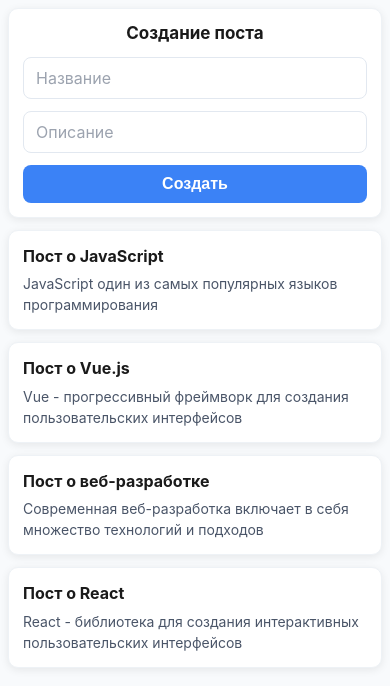
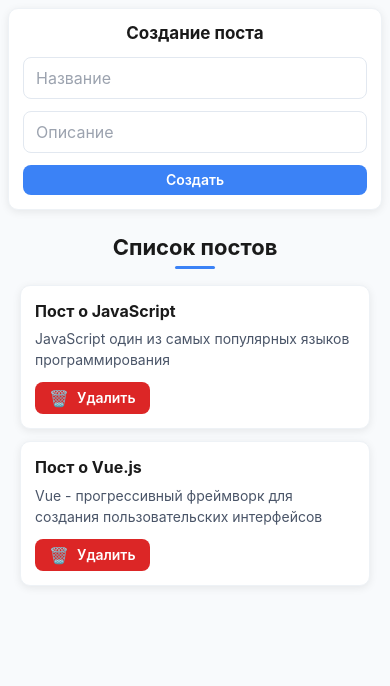
Before and after one commit to baikhonov/vue3-blog, a Vue app: page / in a window 390 px wide. Shown: the top 686 px of the page. Built offline with nearby package versions, Linux system fonts and the light colour scheme.

Commit message:
Вынес карточку поста и кнопку в отдельные компоненты

```diff
--- a/src/App.vue
+++ b/src/App.vue
@@ -25,16 +25,6 @@
           title: "Пост о Vue.js",
           body: "Vue - прогрессивный фреймворк для создания пользовательских интерфейсов"
         },
-        {
-          id: 3,
-          title: "Пост о веб-разработке",
-          body: "Современная веб-разработка включает в себя множество технологий и подходов"
-        },
-        {
-          id: 4,
-          title: "Пост о React",
-          body: "React - библиотека для создания интерактивных пользовательских интерфейсов"
-        }
       ],
     }
   },
--- a/src/components/PostForm.vue
+++ b/src/components/PostForm.vue
@@ -17,12 +17,14 @@
           type="text"
       >
     </div>
-    <button class="form-button" type="submit" @click="createPost">Создать</button>
+    <my-button type="submit" @click="createPost" fullWidth>Создать</my-button>
   </form>
 </template>
 
 <script>
+import MyButton from "@/components/UI/MyButton";
 export default {
+  components: {MyButton},
   data() {
     return {
       post: {
@@ -89,27 +91,7 @@
   color: #9ca3af;
 }
 
-.form-button {
-  width: 100%;
-  padding: 12px 16px;
-  background: #3b82f6;
-  color: white;
-  border: none;
-  border-radius: 8px;
-  font-size: 16px;
-  font-weight: 600;
-  cursor: pointer;
-  transition: all 0.2s ease;
-}
-
-.form-button:hover {
-  background: #2563eb;
-  transform: translateY(-1px);
-}
-
-.form-button:active {
-  transform: translateY(0);
-}
+/* Убрал дублирующиеся стили кнопки */
 
 @media (max-width: 768px) {
   .post-form {
@@ -119,11 +101,6 @@
 
   .form-input {
     padding: 10px 12px;
-    font-size: 16px; /* Важно для iOS чтобы не зумился */
-  }
-
-  .form-button {
-    padding: 10px 14px;
   }
 }
 
--- /dev/null
+++ b/src/components/PostItem.vue
@@ -0,0 +1,124 @@
+<template>
+  <div class="post-card">
+    <div class="post-content">
+      <div class="post-title">{{ post.title }}</div>
+      <div class="post-description">{{ post.body }}</div>
+    </div>
+    <div class="post-actions">
+      <my-button class="btn-delete">
+        <span class="btn-icon">🗑️</span>
+        Удалить
+      </my-button>
+    </div>
+  </div>
+</template>
+
+<script>
+import MyButton from "@/components/UI/MyButton";
+export default {
+  components: { MyButton },
+  props: {
+    post: {
+      type: Object,
+      required: true,
+    }
+  }
+}
+</script>
+
+<style scoped>
+.post-card {
+  width: 100%;
+  max-width: 500px;
+  margin-bottom: 16px;
+  padding: 20px;
+  background: white;
+  border-radius: 12px;
+  box-shadow: 0 2px 8px rgba(0, 0, 0, 0.08);
+  border: 1px solid #eef2f6;
+  font-family: -apple-system, BlinkMacSystemFont, 'Segoe UI', Roboto, sans-serif;
+  transition: all 0.2s ease;
+  display: flex;
+  justify-content: space-between;
+  align-items: flex-start;
+  gap: 16px;
+}
+
+.post-card:hover {
+  box-shadow: 0 4px 16px rgba(0, 0, 0, 0.12);
+}
+
+.post-content {
+  flex: 1;
+  min-width: 0;
+}
+
+.post-title {
+  font-size: 18px;
+  font-weight: 700;
+  color: #1a1a1a;
+  margin-bottom: 8px;
+  line-height: 1.4;
+  word-wrap: break-word;
+}
+
+.post-description {
+  font-size: 15px;
+  line-height: 1.5;
+  color: #4a5568;
+  word-wrap: break-word;
+}
+
+.post-actions {
+  flex-shrink: 0;
+}
+
+.btn-delete {
+  background: #dc2626;
+}
+
+.btn-delete:hover {
+  background: #b91c1c;
+  box-shadow: 0 4px 12px rgba(239, 68, 68, 0.3);
+}
+
+.btn-icon {
+  font-size: 16px;
+}
+
+/* Адаптивность для мобильных */
+@media (max-width: 768px) {
+  .post-card {
+    padding: 16px;
+    margin-bottom: 12px;
+    gap: 12px;
+  }
+
+  .post-title {
+    font-size: 17px;
+  }
+
+  .post-description {
+    font-size: 14px;
+  }
+}
+
+@media (max-width: 480px) {
+  .post-card {
+    padding: 14px;
+    border-radius: 10px;
+    flex-direction: column;
+    gap: 12px;
+  }
+
+  .post-title {
+    font-size: 16px;
+    margin-bottom: 6px;
+  }
+
+  .post-actions {
+    align-self: stretch;
+  }
+
+}
+</style>
--- a/src/components/PostList.vue
+++ b/src/components/PostList.vue
@@ -1,12 +1,20 @@
 <template>
-  <div v-for="post in posts" class="post-card">
-    <div class="post-title">{{ post.title }}</div>
-    <div class="post-description">{{ post.body }}</div>
+  <div class="posts-list">
+    <h3 class="posts-title">Список постов</h3>
+    <post-item
+        v-for="post in posts"
+        :post="post"
+    >
+    </post-item>
   </div>
+
 </template>
 
 <script>
+import PostItem from "@/components/PostItem";
+
 export default {
+  components: {PostItem},
   props: {
     posts: {
       type: Array,
@@ -17,62 +25,58 @@
 </script>
 
 <style scoped>
-.post-card {
-  width: 100%;
-  max-width: 500px;
-  margin-bottom: 16px;
+.posts-list {
   padding: 20px;
-  background: white;
-  border-radius: 12px;
-  box-shadow: 0 2px 8px rgba(0, 0, 0, 0.08);
-  border: 1px solid #eef2f6;
-  font-family: -apple-system, BlinkMacSystemFont, 'Segoe UI', Roboto, sans-serif;
-  transition: all 0.2s ease;
+  max-width: 800px;
+  margin: 0 auto;
 }
 
-.post-card:hover {
-  box-shadow: 0 4px 16px rgba(0, 0, 0, 0.12);
-  transform: translateY(-1px);
+.posts-title {
+  font-size: 28px;
+  font-weight: 700;
+  color: #1a1a1a;
+  margin-bottom: 24px;
+  text-align: center;
+  font-family: -apple-system, BlinkMacSystemFont, 'Segoe UI', Roboto, sans-serif;
+  position: relative;
 }
 
-.post-title {
-  font-size: 18px;
-  font-weight: 700;
-  color: #1a1a1a;
-  margin-bottom: 8px;
-  line-height: 1.4;
+.posts-title::after {
+  content: '';
+  display: block;
+  width: 60px;
+  height: 3px;
+  background: #3b82f6;
+  margin: 8px auto 0;
+  border-radius: 2px;
 }
 
-.post-description {
-  font-size: 15px;
-  line-height: 1.5;
-  color: #4a5568;
-}
-
+/* Адаптивность для мобильных */
 @media (max-width: 768px) {
-  .post-card {
+  .posts-list {
     padding: 16px;
-    margin-bottom: 12px;
   }
 
-  .post-title {
-    font-size: 17px;
-  }
-
-  .post-description {
-    font-size: 14px;
+  .posts-title {
+    font-size: 24px;
+    margin-bottom: 20px;
   }
 }
 
 @media (max-width: 480px) {
-  .post-card {
-    padding: 14px;
-    border-radius: 10px;
+  .posts-list {
+    padding: 12px;
   }
 
-  .post-title {
-    font-size: 16px;
-    margin-bottom: 6px;
+  .posts-title {
+    font-size: 22px;
+    margin-bottom: 16px;
+  }
+
+  .posts-title::after {
+    width: 40px;
+    margin-top: 6px;
   }
 }
+
 </style>
--- /dev/null
+++ b/src/components/UI/MyButton.vue
@@ -0,0 +1,66 @@
+<template>
+  <button class="btn" :class="{ 'btn-full': fullWidth }">
+    <slot></slot>
+  </button>
+</template>
+
+<script>
+export default {
+  props: {
+    fullWidth: {
+      type: Boolean,
+      default: false
+    }
+  }
+}
+</script>
+
+<style scoped>
+.btn {
+  display: inline-flex;
+  align-items: center;
+  justify-content: center;
+  gap: 8px;
+  padding: 12px 20px;
+  background: #3b82f6;
+  color: white;
+  border: none;
+  border-radius: 8px;
+  font-size: 16px;
+  font-weight: 600;
+  cursor: pointer;
+  transition: all 0.2s ease;
+  font-family: -apple-system, BlinkMacSystemFont, 'Segoe UI', Roboto, sans-serif;
+  line-height: 1;
+  white-space: nowrap;
+}
+
+.btn-full {
+  width: 100%;
+}
+
+.btn:hover {
+  background: #2563eb;
+  transform: translateY(-1px);
+  box-shadow: 0 4px 12px rgba(37, 99, 235, 0.3);
+}
+
+.btn:active {
+  transform: translateY(0);
+}
+
+/* Адаптивность */
+@media (max-width: 768px) {
+  .btn {
+    padding: 10px 16px;
+    font-size: 15px;
+  }
+}
+
+@media (max-width: 480px) {
+  .btn {
+    padding: 8px 14px;
+    font-size: 14px;
+  }
+}
+</style>
```
